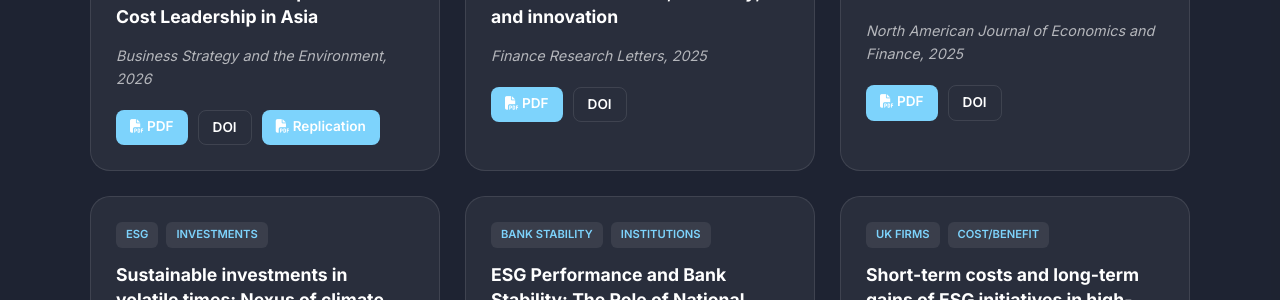
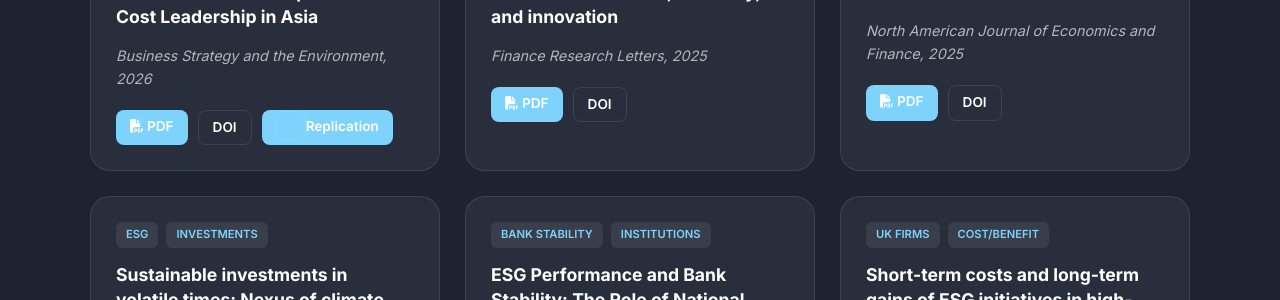
Before and after one commit to mmnaseer/mmnaseer.github.io, a Jekyll site: the page index.html, which Jekyll copies as it is, in a window 1280 px wide and 900 px high, scrolled down 1356 px. Shown: the part 150-450 px from the top of the window. Built offline with Jekyll 4.4.1, drawn with Linux system fonts in a browser that asks for light colours; a style sheet for code colours, icons or effects is not loaded.

Commit message:
Update index.html

```diff
--- a/index.html
+++ b/index.html
@@ -132,7 +132,7 @@
               <div class="pub-actions">
                 <a href="papers/bse.pdf" class="btn-sm"><i class="fas fa-file-pdf"></i> PDF</a>
                 <a href="https://doi.org/10.1002/bse.70362" class="btn-sm outline">DOI</a>
-                <a href="papers/R_BSE.zip" class="btn-sm"><i class="fas fa-file-pdf"></i> Replication</a>
+                <a href="papers/R_BSE.zip" class="btn-sm"><i class="btn-sm outline"></i> Replication</a>
               </div>
             </div>
           </article>
```
